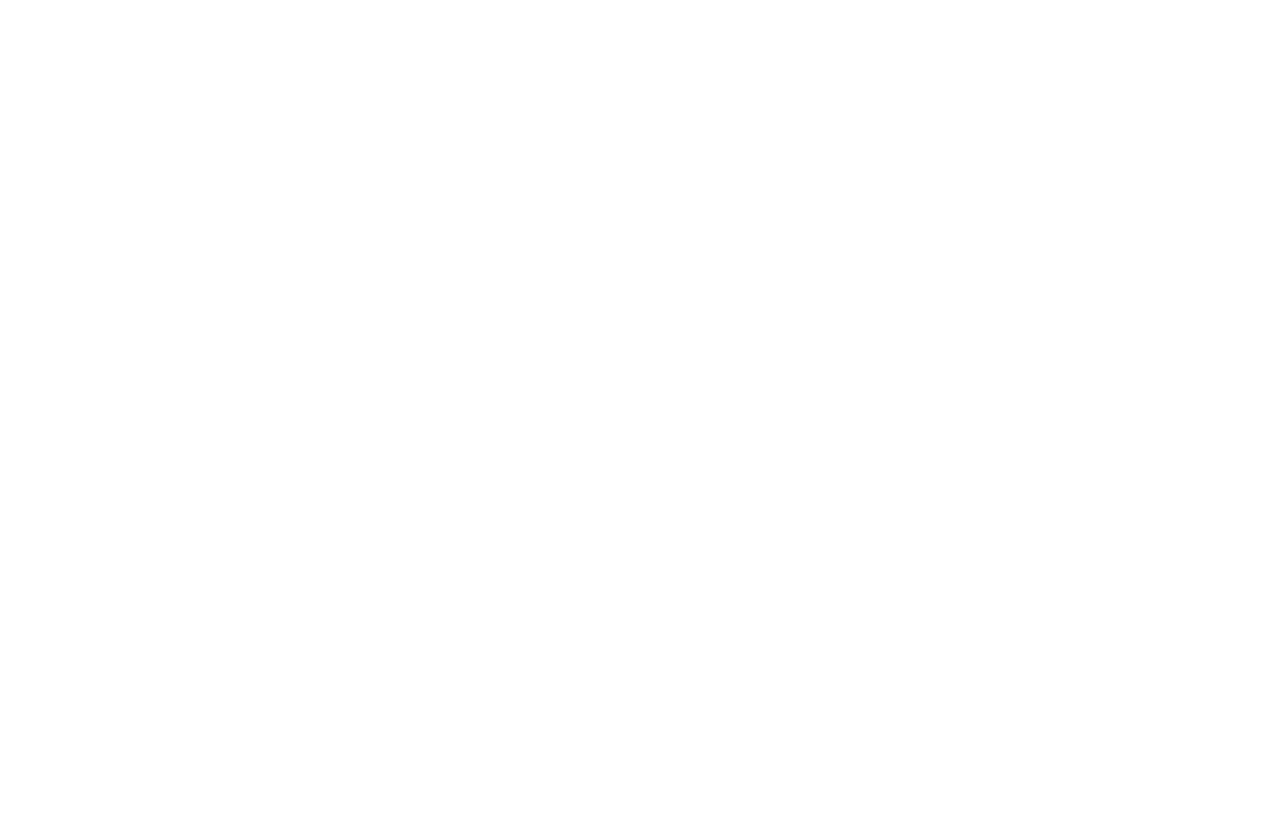
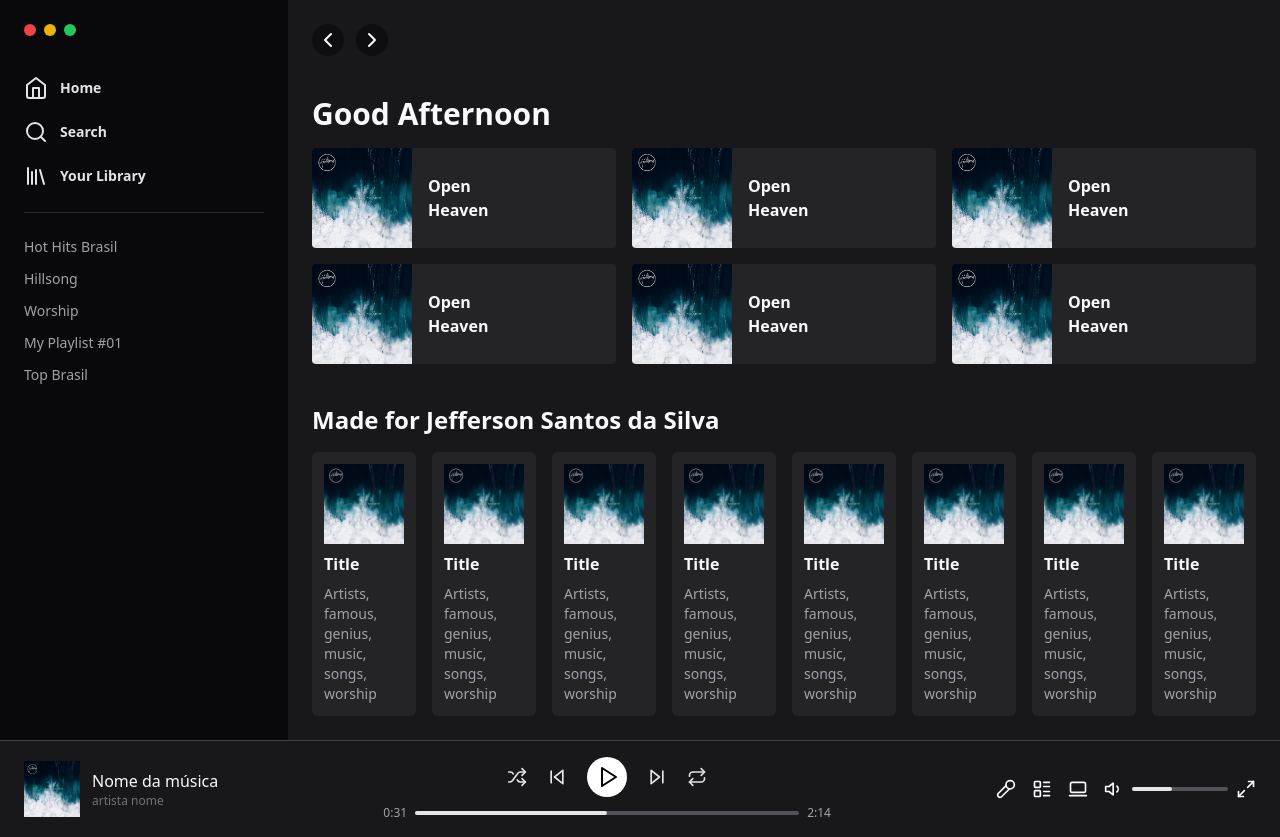
Before and after one commit to jeffersonsil813/tailwind-spotify, a Next.js app: page / in a window 1280 px wide. Before the commit the page ends 800 px from the top, so only its background shows below. Built offline with nearby package versions, Linux system fonts and the light colour scheme.

Commit message:
Create main content

```diff
--- a/package.json
+++ b/package.json
@@ -2,6 +2,7 @@
   "name": "tailwind-spotify",
   "version": "0.1.0",
   "private": true,
+  "license": "MIT",
   "scripts": {
     "dev": "next dev",
     "build": "next build",
@@ -15,6 +16,7 @@
     "autoprefixer": "10.4.14",
     "eslint": "8.39.0",
     "eslint-config-next": "13.3.1",
+    "lucide-react": "^0.188.0",
     "next": "13.3.1",
     "postcss": "8.4.23",
     "react": "18.2.0",
--- a/src/app/layout.tsx
+++ b/src/app/layout.tsx
@@ -1,18 +1,18 @@
-import './globals.css'
+import "./globals.css";
 
 export const metadata = {
-  title: 'Spotify',
-  description: 'Listen to music.',
-}
+  title: "Spotify",
+  description: "Listen to music.",
+};
 
 export default function RootLayout({
   children,
 }: {
-  children: React.ReactNode
+  children: React.ReactNode;
 }) {
   return (
     <html lang="en">
-      <body>{children}</body>
+      <body className="bg-zinc-900 text-zinc-50">{children}</body>
     </html>
-  )
+  );
 }
--- a/src/app/page.tsx
+++ b/src/app/page.tsx
@@ -1,3 +1,113 @@
+import { Album } from "@/components/Album";
+import { Footer } from "@/components/Footer";
+import { Sidebar } from "@/components/Sidebar";
+import { Suggestions } from "@/components/Suggestions";
+import { ChevronLeft, ChevronRight, Play } from "lucide-react";
+import Image from "next/image";
+
 export default function Home() {
-  return <main></main>;
+  return (
+    <div className="h-screen flex flex-col">
+      <div className="flex flex-1">
+        <Sidebar />
+        <main className="flex-1 p-6">
+          <div className="flex items-center gap-3">
+            <button className="rounded-full bg-black/40 p-1">
+              <ChevronLeft />
+            </button>
+            <button className="rounded-full bg-black/40 p-1">
+              <ChevronRight />
+            </button>
+          </div>
+          <h1 className="font-semibold text-3xl mt-10">Good Afternoon</h1>
+          <div className="grid grid-cols-3 gap-4 mt-4">
+            <Album
+              imageSrc="/album.jpg"
+              imageAlt="Capa do álbum da Hillsong"
+              title="Open Heaven"
+            />
+            <Album
+              imageSrc="/album.jpg"
+              imageAlt="Capa do álbum da Hillsong"
+              title="Open Heaven"
+            />
+            <Album
+              imageSrc="/album.jpg"
+              imageAlt="Capa do álbum da Hillsong"
+              title="Open Heaven"
+            />
+            <Album
+              imageSrc="/album.jpg"
+              imageAlt="Capa do álbum da Hillsong"
+              title="Open Heaven"
+            />
+            <Album
+              imageSrc="/album.jpg"
+              imageAlt="Capa do álbum da Hillsong"
+              title="Open Heaven"
+            />
+            <Album
+              imageSrc="/album.jpg"
+              imageAlt="Capa do álbum da Hillsong"
+              title="Open Heaven"
+            />
+          </div>
+          <h2 className="font-semibold text-2xl mt-10">
+            Made for Jefferson Santos da Silva
+          </h2>
+          <div className="grid grid-cols-8 gap-4 mt-4">
+            <Suggestions
+              imageSrc="/album.jpg"
+              imageAlt="Capa do álbum da Hillsong"
+              title="Title"
+              description="Artists, famous, genius, music, songs, worship"
+            />
+            <Suggestions
+              imageSrc="/album.jpg"
+              imageAlt="Capa do álbum da Hillsong"
+              title="Title"
+              description="Artists, famous, genius, music, songs, worship"
+            />
+            <Suggestions
+              imageSrc="/album.jpg"
+              imageAlt="Capa do álbum da Hillsong"
+              title="Title"
+              description="Artists, famous, genius, music, songs, worship"
+            />
+            <Suggestions
+              imageSrc="/album.jpg"
+              imageAlt="Capa do álbum da Hillsong"
+              title="Title"
+              description="Artists, famous, genius, music, songs, worship"
+            />
+            <Suggestions
+              imageSrc="/album.jpg"
+              imageAlt="Capa do álbum da Hillsong"
+              title="Title"
+              description="Artists, famous, genius, music, songs, worship"
+            />
+            <Suggestions
+              imageSrc="/album.jpg"
+              imageAlt="Capa do álbum da Hillsong"
+              title="Title"
+              description="Artists, famous, genius, music, songs, worship"
+            />
+            <Suggestions
+              imageSrc="/album.jpg"
+              imageAlt="Capa do álbum da Hillsong"
+              title="Title"
+              description="Artists, famous, genius, music, songs, worship"
+            />
+            <Suggestions
+              imageSrc="/album.jpg"
+              imageAlt="Capa do álbum da Hillsong"
+              title="Title"
+              description="Artists, famous, genius, music, songs, worship"
+            />
+          </div>
+        </main>
+      </div>
+      <Footer />
+    </div>
+  );
 }
```
Also changed, not shown: public/album.jpg (added), 1 other file (tests, documents, lock files or other folders).
